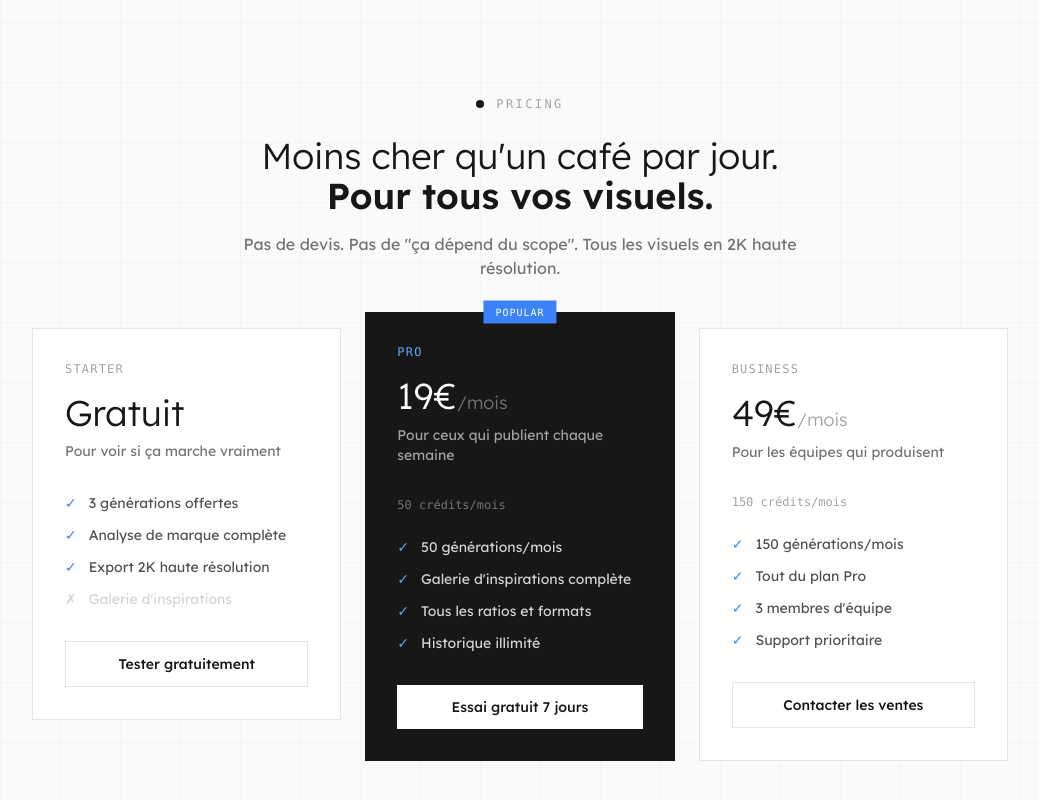
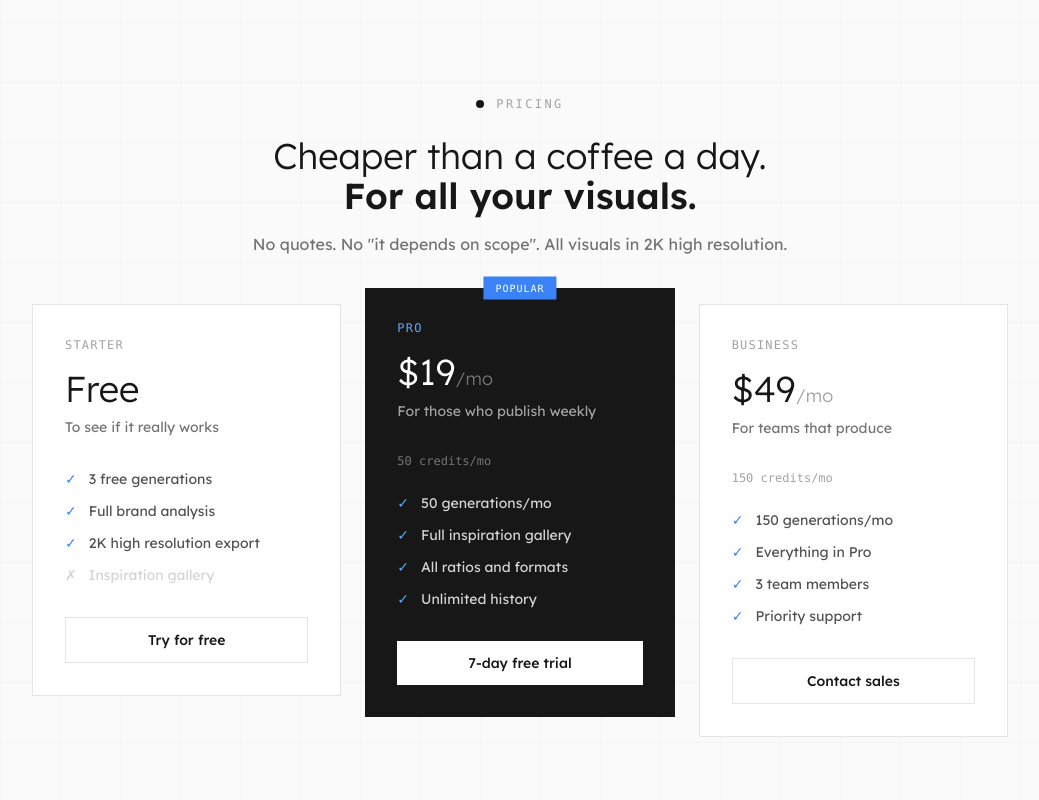
Before and after one commit to Liftof/briefbox, a Next.js app: page / in a window 1280 px wide. Shown: the part 4140-4940 px from the top of the page, without its empty margins (120-1159 px from the left). Built offline with nearby package versions, Linux system fonts and the light colour scheme; no server answers.

Commit message:
feat: i18n - Landing page (Pricing + FAQ)
Pricing section:
- Main headline
- Starter plan (price, description, features, CTA)
- Pro plan (price, description, features, CTA)
- Business plan (price, description, features, CTA)
- Currency: €/EUR for FR, $/USD for EN

FAQ section:
- Header translated

```diff
--- a/app/page.tsx
+++ b/app/page.tsx
@@ -329,11 +329,17 @@ export default async function Home() {
               <span className="text-xs font-mono uppercase tracking-[0.2em] text-gray-400">{locale === 'fr' ? 'Tarifs' : 'Pricing'}</span>
             </div>
             <h2 className="text-3xl md:text-4xl font-light text-gray-900 leading-tight mb-4">
-              Moins cher qu'un café par jour.<br />
-              <span className="font-semibold">Pour tous vos visuels.</span>
+              {locale === 'fr' ? (
+                <>Moins cher qu'un café par jour.<br /><span className="font-semibold">Pour tous vos visuels.</span></>
+              ) : (
+                <>Cheaper than a coffee a day.<br /><span className="font-semibold">For all your visuals.</span></>
+              )}
             </h2>
             <p className="text-gray-500 max-w-xl mx-auto">
-              Pas de devis. Pas de "ça dépend du scope". Tous les visuels en 2K haute résolution.
+              {locale === 'fr'
+                ? 'Pas de devis. Pas de "ça dépend du scope". Tous les visuels en 2K haute résolution.'
+                : 'No quotes. No "it depends on scope". All visuals in 2K high resolution.'
+              }
             </p>
           </div>
 
@@ -343,30 +349,30 @@ export default async function Home() {
               <div className="flex items-center justify-between mb-4">
                 <div className="text-xs font-mono uppercase tracking-widest text-gray-400">{locale === 'fr' ? 'Starter' : 'Starter'}</div>
               </div>
-              <div className="text-4xl font-light text-gray-900 mb-2">Gratuit</div>
-              <p className="text-sm text-gray-500 mb-8">Pour voir si ça marche vraiment</p>
+              <div className="text-4xl font-light text-gray-900 mb-2">{locale === 'fr' ? 'Gratuit' : 'Free'}</div>
+              <p className="text-sm text-gray-500 mb-8">{locale === 'fr' ? 'Pour voir si ça marche vraiment' : 'To see if it really works'}</p>
 
               <ul className="space-y-3 mb-8">
                 <li className="flex items-center gap-3 text-sm text-gray-600">
                   <span className="text-blue-500">✓</span>
-                  3 générations offertes
+                  {locale === 'fr' ? '3 générations offertes' : '3 free generations'}
                 </li>
                 <li className="flex items-center gap-3 text-sm text-gray-600">
                   <span className="text-blue-500">✓</span>
-                  Analyse de marque complète
+                  {locale === 'fr' ? 'Analyse de marque complète' : 'Full brand analysis'}
                 </li>
                 <li className="flex items-center gap-3 text-sm text-gray-600">
                   <span className="text-blue-500">✓</span>
-                  Export 2K haute résolution
+                  {locale === 'fr' ? 'Export 2K haute résolution' : '2K high resolution export'}
                 </li>
                 <li className="flex items-center gap-3 text-sm text-gray-300">
                   <span>✗</span>
-                  Galerie d'inspirations
+                  {locale === 'fr' ? "Galerie d'inspirations" : "Inspiration gallery"}
                 </li>
               </ul>
 
               <Link href="/playground" className="block w-full py-3 text-center text-sm font-medium text-gray-900 border border-gray-200 hover:border-gray-900 transition-colors">
-                Tester gratuitement
+                {locale === 'fr' ? 'Tester gratuitement' : 'Try for free'}
               </Link>
             </div>
 
@@ -377,64 +383,64 @@ export default async function Home() {
               </div>
 
               <div className="text-xs font-mono uppercase tracking-widest text-blue-400 mb-4">Pro</div>
-              <div className="text-4xl font-light text-white mb-2">19€<span className="text-lg text-gray-500">/mois</span></div>
-              <p className="text-sm text-gray-400 mb-8">Pour ceux qui publient chaque semaine</p>
+              <div className="text-4xl font-light text-white mb-2">{locale === 'fr' ? '19€' : '$19'}<span className="text-lg text-gray-500">/{locale === 'fr' ? 'mois' : 'mo'}</span></div>
+              <p className="text-sm text-gray-400 mb-8">{locale === 'fr' ? 'Pour ceux qui publient chaque semaine' : 'For those who publish weekly'}</p>
 
-              <div className="text-xs font-mono text-gray-500 mb-6">50 crédits/mois</div>
+              <div className="text-xs font-mono text-gray-500 mb-6">{locale === 'fr' ? '50 crédits/mois' : '50 credits/mo'}</div>
 
               <ul className="space-y-3 mb-8">
                 <li className="flex items-center gap-3 text-sm text-gray-300">
                   <span className="text-blue-400">✓</span>
-                  50 générations/mois
+                  {locale === 'fr' ? '50 générations/mois' : '50 generations/mo'}
                 </li>
                 <li className="flex items-center gap-3 text-sm text-gray-300">
                   <span className="text-blue-400">✓</span>
-                  Galerie d'inspirations complète
+                  {locale === 'fr' ? "Galerie d'inspirations complète" : 'Full inspiration gallery'}
                 </li>
                 <li className="flex items-center gap-3 text-sm text-gray-300">
                   <span className="text-blue-400">✓</span>
-                  Tous les ratios et formats
+                  {locale === 'fr' ? 'Tous les ratios et formats' : 'All ratios and formats'}
                 </li>
                 <li className="flex items-center gap-3 text-sm text-gray-300">
                   <span className="text-blue-400">✓</span>
-                  Historique illimité
+                  {locale === 'fr' ? 'Historique illimité' : 'Unlimited history'}
                 </li>
               </ul>
 
               <button className="w-full py-3 text-center text-sm font-medium bg-white text-gray-900 hover:bg-gray-100 transition-colors">
-                Essai gratuit 7 jours
+                {locale === 'fr' ? 'Essai gratuit 7 jours' : '7-day free trial'}
               </button>
             </div>
 
             {/* Business */}
             <div className="bg-white border border-gray-200 p-8">
               <div className="text-xs font-mono uppercase tracking-widest text-gray-400 mb-4">Business</div>
-              <div className="text-4xl font-light text-gray-900 mb-2">49€<span className="text-lg text-gray-400">/mois</span></div>
-              <p className="text-sm text-gray-500 mb-8">Pour les équipes qui produisent</p>
+              <div className="text-4xl font-light text-gray-900 mb-2">{locale === 'fr' ? '49€' : '$49'}<span className="text-lg text-gray-400">/{locale === 'fr' ? 'mois' : 'mo'}</span></div>
+              <p className="text-sm text-gray-500 mb-8">{locale === 'fr' ? 'Pour les équipes qui produisent' : 'For teams that produce'}</p>
 
-              <div className="text-xs font-mono text-gray-400 mb-6">150 crédits/mois</div>
+              <div className="text-xs font-mono text-gray-400 mb-6">{locale === 'fr' ? '150 crédits/mois' : '150 credits/mo'}</div>
 
               <ul className="space-y-3 mb-8">
                 <li className="flex items-center gap-3 text-sm text-gray-600">
                   <span className="text-blue-500">✓</span>
-                  150 générations/mois
+                  {locale === 'fr' ? '150 générations/mois' : '150 generations/mo'}
                 </li>
                 <li className="flex items-center gap-3 text-sm text-gray-600">
                   <span className="text-blue-500">✓</span>
-                  Tout du plan Pro
+                  {locale === 'fr' ? 'Tout du plan Pro' : 'Everything in Pro'}
                 </li>
                 <li className="flex items-center gap-3 text-sm text-gray-600">
                   <span className="text-blue-500">✓</span>
-                  3 membres d'équipe
+                  {locale === 'fr' ? "3 membres d'équipe" : '3 team members'}
                 </li>
                 <li className="flex items-center gap-3 text-sm text-gray-600">
                   <span className="text-blue-500">✓</span>
-                  Support prioritaire
+                  {locale === 'fr' ? 'Support prioritaire' : 'Priority support'}
                 </li>
               </ul>
 
               <button className="block w-full py-3 text-center text-sm font-medium text-gray-900 border border-gray-200 hover:border-gray-900 transition-colors">
-                Contacter les ventes
+                {locale === 'fr' ? 'Contacter les ventes' : 'Contact sales'}
               </button>
             </div>
           </div>
@@ -450,8 +456,11 @@ export default async function Home() {
               <span className="text-xs font-mono uppercase tracking-[0.2em] text-gray-400">{locale === 'fr' ? 'FAQ' : 'FAQ'}</span>
             </div>
             <h2 className="text-3xl md:text-4xl font-light text-gray-900 leading-tight">
-              Questions<br />
-              <span className="font-semibold">fréquentes</span>
+              {locale === 'fr' ? (
+                <>Questions<br /><span className="font-semibold">fréquentes</span></>
+              ) : (
+                <>Frequently<br /><span className="font-semibold">asked questions</span></>
+              )}
             </h2>
           </div>
 
```
